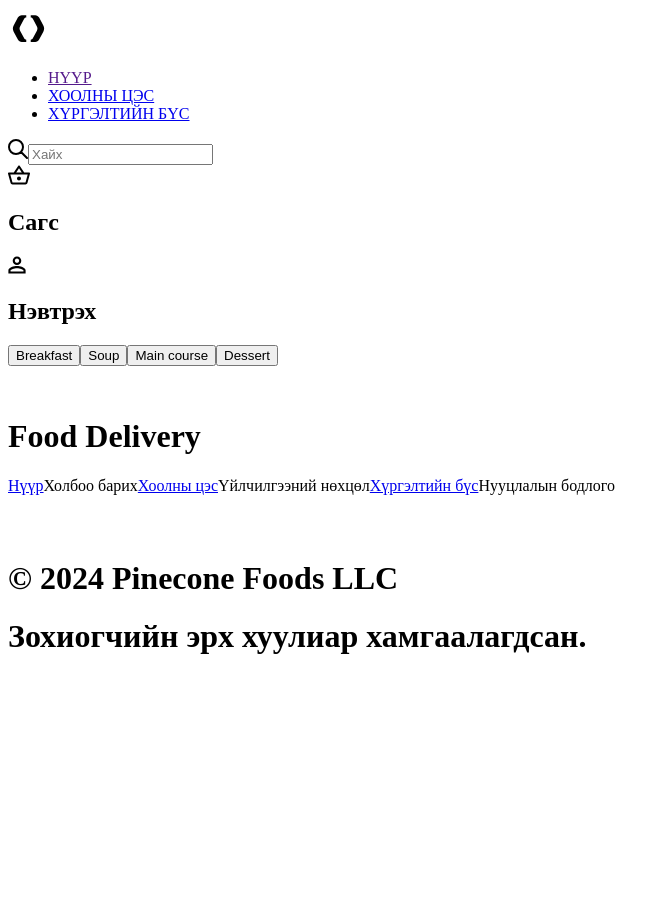
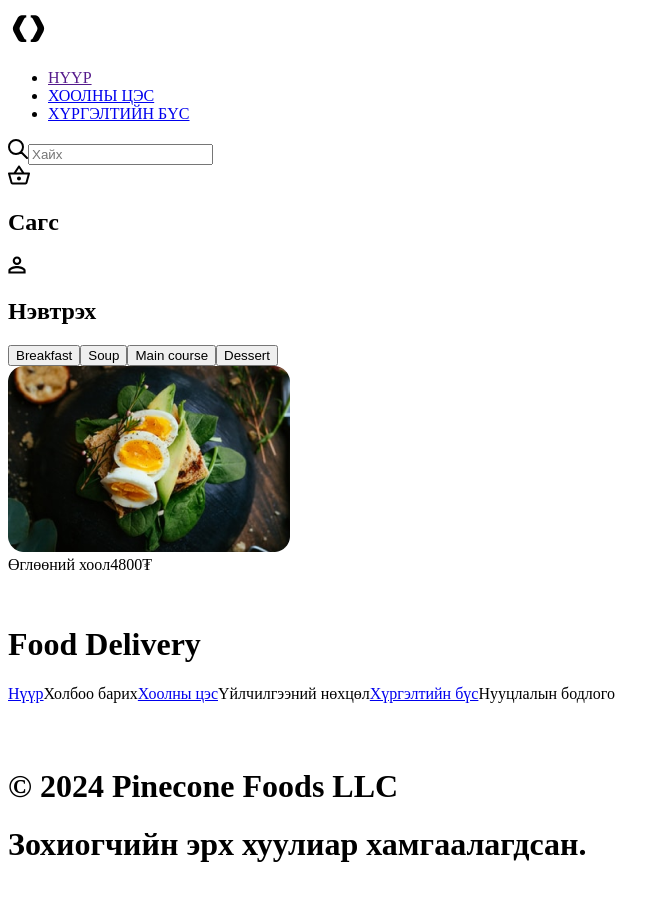
Before and after one commit to 23L-PM7/food-delivery-team1, a Next.js app in the folder frontend/: page /about in a window 1280 px wide. Shown: the top 900 px of the page, without its empty margins (0-670 px from the left). Built offline with nearby package versions, Linux system fonts and the light colour scheme.

Commit message:
Mnde componentuudiin suuri file uud uusgesen beginning

```diff
--- a/frontend/src/app/about/page.tsx
+++ b/frontend/src/app/about/page.tsx
@@ -1,12 +1,14 @@
 import Header from "@/components/Header";
 import { Category } from "@/components/category";
 import { Footer } from "../Footer";
+import Menu from "../mnde/menu";
 
 export default function FoodMenu() {
   return (
     <div>
       <Header />
       <Category />
+      <Menu />
       <Footer />
     </div>
   );
--- /dev/null
+++ b/frontend/src/app/mnde/card.tsx
@@ -0,0 +1,12 @@
+import Food_tittle from "./food_tittle";
+import Zurag from "./zurag";
+
+
+export default function Card() {
+    return (
+            <div>
+                <Zurag/>
+                <Food_tittle />
+            </div>
+    )
+}
--- /dev/null
+++ b/frontend/src/app/mnde/food_name.tsx
@@ -0,0 +1,7 @@
+export default function Food_name() {
+    return (
+        <>
+        Өглөөний хоол
+        </>
+    )
+}
--- /dev/null
+++ b/frontend/src/app/mnde/food_price.tsx
@@ -0,0 +1,7 @@
+export default function Food_price() {
+    return (
+        <>
+        4800₮
+        </>
+    )
+}
--- /dev/null
+++ b/frontend/src/app/mnde/food_tittle.tsx
@@ -0,0 +1,11 @@
+import Food_name from "./food_name";
+import Food_price from "./food_price";
+
+export default function Food_tittle() {
+    return (
+        <div className="flex flex-col">
+            <Food_name />
+            <Food_price />
+        </div>
+    )
+}
--- /dev/null
+++ b/frontend/src/app/mnde/menu.tsx
@@ -0,0 +1,9 @@
+import Card from "./card";
+
+export default function Menu() {
+    return (
+        <>
+        <Card />
+        </>
+    )
+}
--- /dev/null
+++ b/frontend/src/app/mnde/zurag.tsx
@@ -0,0 +1,7 @@
+export default function Zurag() {
+    return (
+        <>
+        <img src="./images/menu food photos/menu breakfast-1.png"  className="object-none" ></img>
+        </>
+    )
+}
```
Also changed, not shown: frontend/public/images/menu food photos/menu breakfast-1.png.
